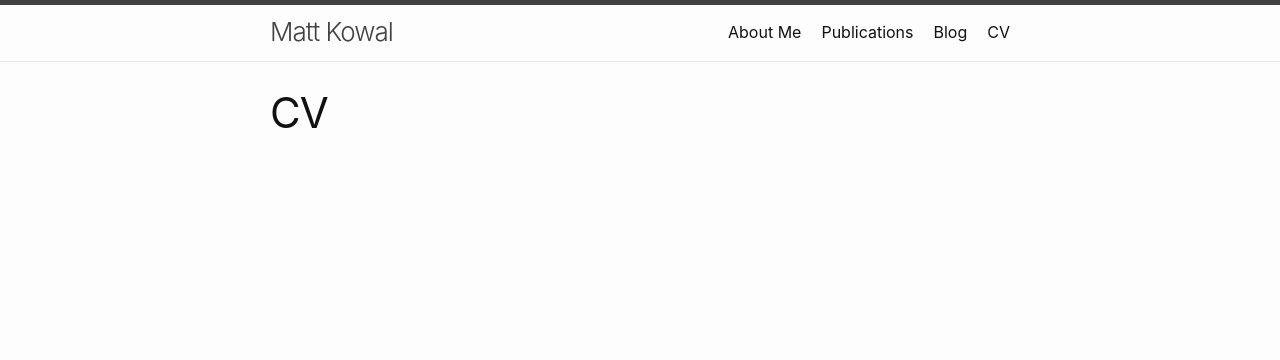
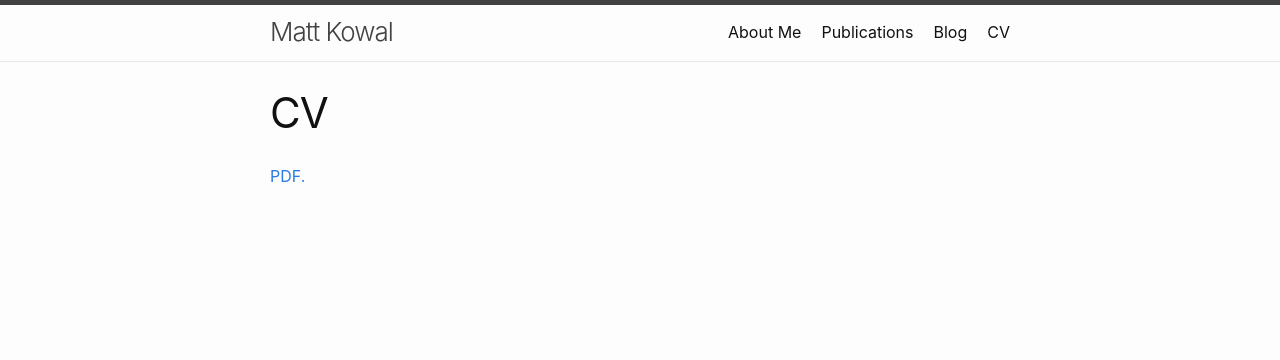
Before and after one commit to MKowal2/MKowal4.github.io, a Jekyll site: the page built from CV.md, in a window 1280 px wide. Shown: the top 360 px of the page. Built offline with Jekyll 4.4.1, drawn with Linux system fonts in a browser that asks for light colours.

Commit message:
Update CV.md

```diff
--- a/CV.md
+++ b/CV.md
@@ -3,3 +3,5 @@ layout: CV
 title: CV
 permalink: /CV/
 ---
+
+<a href="https://mkowal2.github.io/images/Matthew_Kowal_CV_onecol.pdf" target="_blank">PDF.</a>
```
